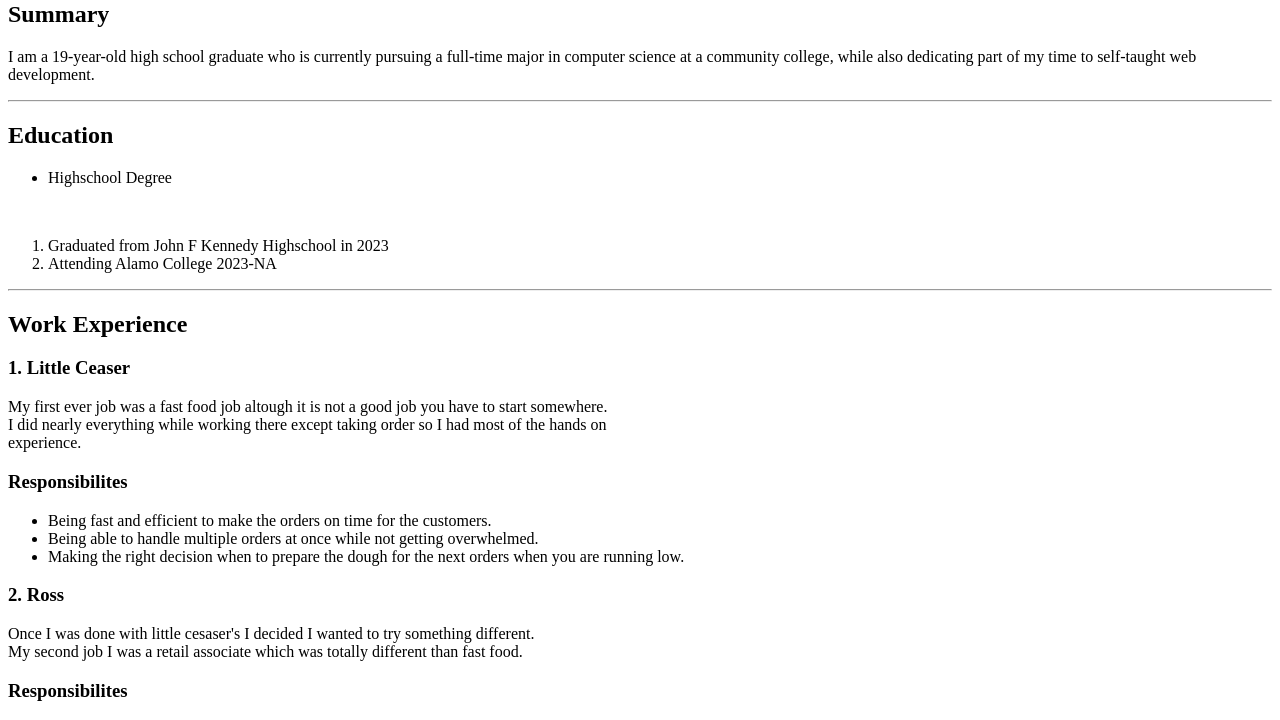
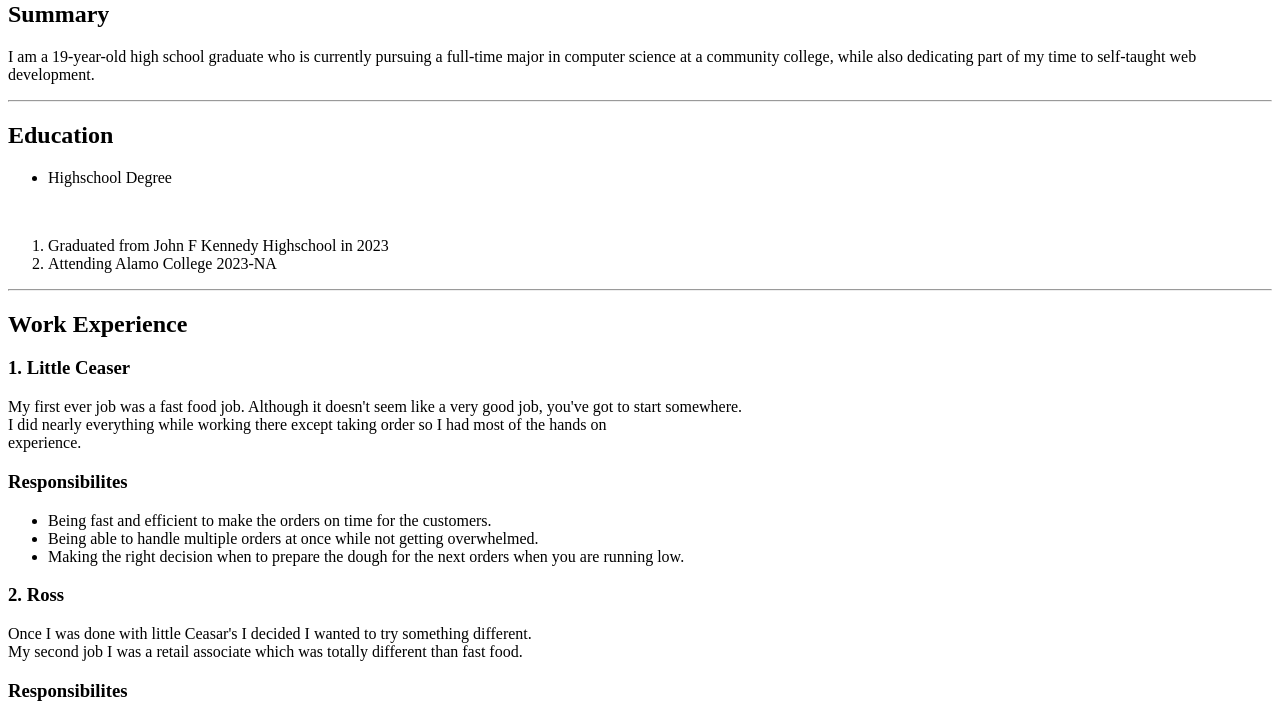
Before and after one commit to gtova3453/Resume-html, a plain HTML site: page index.html in a window 1280 px wide. Shown: the part 79-799 px from the top of the page. Drawn offline with Linux system fonts and the light colour scheme.

Commit message:
Update index.html

```diff
--- a/index.html
+++ b/index.html
@@ -30,8 +30,8 @@
     <h3>1. Little Ceaser</h3>
 
     <p>
-      My first ever job was a fast food job altough it is not a good job you
-      have to start somewhere.
+      My first ever job was a fast food job. Although it doesn't seem like a very
+      good job, you've got to start somewhere.
       <br />
       I did nearly everything while working there except taking order so I had
       most of the hands on
@@ -54,7 +54,7 @@
     </ul>
     <h3>2. Ross</h3>
     <p>
-      Once I was done with little cesaser's I decided I wanted to try something
+      Once I was done with little Ceasar's I decided I wanted to try something
       different.
       <br />
       My second job I was a retail associate which was totally different than
```
